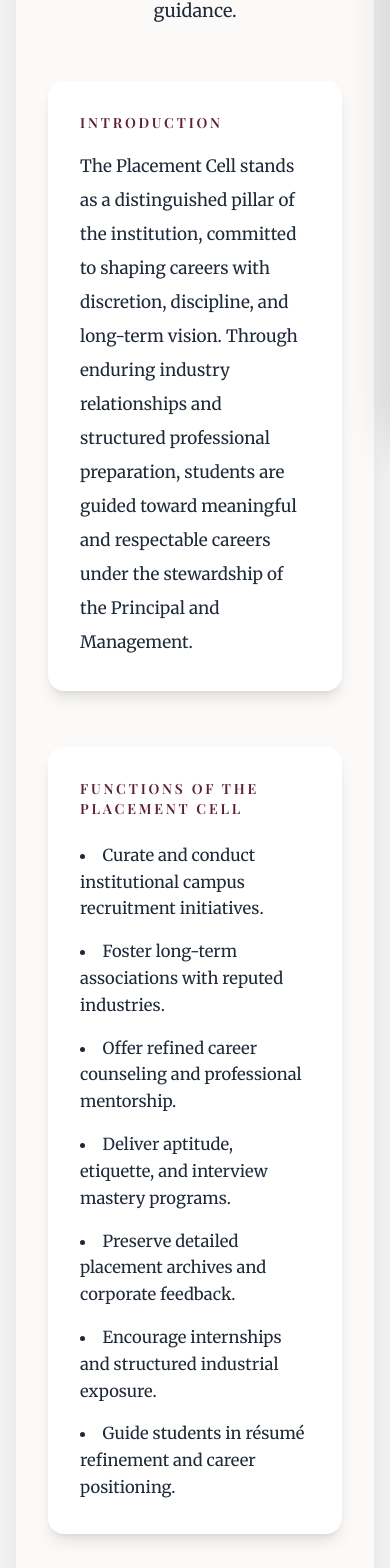
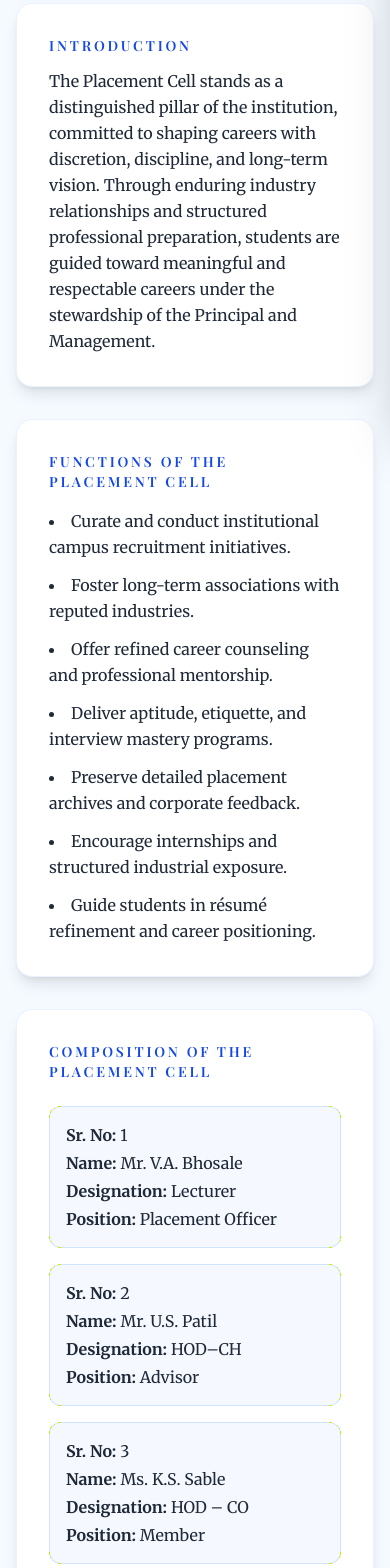
Before and after one commit to addi4109/S-P-S, a React (Vite) app: page /placement in a window 390 px wide. Shown: the part 419-1987 px from the top of the page. Built offline with nearby package versions, Linux system fonts and the light colour scheme; no server answers; a web font is replaced by a local one.

Commit message:
Update background colors and cards for About, Principal Desk, and Placement pages

```diff
--- a/src/pages/Placement.jsx
+++ b/src/pages/Placement.jsx
@@ -3,18 +3,18 @@ import { usePageContent } from '../hooks/usePageContent'
 
 export default function Placement() {
   usePageTitle('Placement')
-  const { t, img, tList } = usePageContent('placement')
+  const { t, img } = usePageContent('placement')
 
   return (
-    <>
-      <div className="bg-neutral-100 py-16 px-4 md:px-16 mt-20 md:mt-28">
-        <div className="max-w-6xl mx-auto bg-[#fbfaf8] rounded-xl shadow-[0_12px_40px_rgba(0,0,0,0.08)] p-8 md:p-16">
-          <div className="text-center mb-14 fade-section show">
-            <h1 className="text-4xl md:text-5xl font-serif font-medium tracking-wide text-[#3b0f1e]">
+    <section className="bg-[#f4faff] min-h-screen pt-28 pb-16 px-4 md:px-12 text-gray-800">
+      <div className="max-w-5xl mx-auto space-y-8">
+        {/* Hero */}
+        <div className="bg-white rounded-2xl shadow-xl border border-blue-100/60 p-8 md:p-12 text-center">
+          <h1 className="text-3xl md:text-5xl font-serif font-bold text-blue-950 tracking-wide">
             {t('heroTitle', 'College Placement Cell')}
           </h1>
-            <div className="w-28 h-[1.5px] bg-[#c2a36c] mx-auto my-5" />
-            <p className="text-gray-700 max-w-3xl mx-auto leading-relaxed text-lg">
+          <div className="w-24 h-1 bg-blue-600 mx-auto my-4 rounded-full" />
+          <p className="text-gray-700 max-w-3xl mx-auto leading-relaxed text-base md:text-lg">
             {t(
               'heroSubtitle',
               'Cultivating professional excellence through heritage values, strategic industry alliances, and refined career guidance.'
@@ -22,21 +22,25 @@ export default function Placement() {
           </p>
         </div>
 
-          <section className="fade-section mb-14 bg-white shadow-lg rounded-2xl p-8 show">
-            <h2 className="text-sm font-semibold uppercase tracking-[0.2em] text-[#5b1f2e] mb-4">{t('introHeading', 'Introduction')}</h2>
-            <p className="text-gray-800 leading-loose text-[17px]">
+        {/* Intro */}
+        <div className="bg-white rounded-2xl shadow-lg border border-blue-100/60 p-8 md:p-10">
+          <h2 className="text-sm font-semibold uppercase tracking-[0.2em] text-blue-700 mb-3">
+            {t('introHeading', 'Introduction')}
+          </h2>
+          <p className="text-gray-700 leading-relaxed text-base md:text-lg">
             {t(
               'introPara',
               'The Placement Cell stands as a distinguished pillar of the institution, committed to shaping careers with discretion, discipline, and long-term vision. Through enduring industry relationships and structured professional preparation, students are guided toward meaningful and respectable careers under the stewardship of the Principal and Management.'
             )}
           </p>
-          </section>
+        </div>
 
-          <section className="fade-section mb-16 bg-white shadow-lg rounded-2xl p-8">
-            <h2 className="text-sm font-semibold uppercase tracking-[0.2em] text-[#5b1f2e] mb-6">
+        {/* Functions */}
+        <div className="bg-white rounded-2xl shadow-lg border border-blue-100/60 p-8 md:p-10">
+          <h2 className="text-sm font-semibold uppercase tracking-[0.2em] text-blue-700 mb-4">
             {t('functionsHeading', 'Functions of the Placement Cell')}
           </h2>
-            <ul className="space-y-4 text-gray-800 leading-relaxed list-disc list-inside text-[16.5px]">
+          <ul className="space-y-3 text-gray-700 leading-relaxed list-disc list-inside text-base md:text-lg">
             <li>{t('function1', 'Curate and conduct institutional campus recruitment initiatives.')}</li>
             <li>{t('function2', 'Foster long-term associations with reputed industries.')}</li>
             <li>{t('function3', 'Offer refined career counseling and professional mentorship.')}</li>
@@ -45,44 +49,45 @@ export default function Placement() {
             <li>{t('function6', 'Encourage internships and structured industrial exposure.')}</li>
             <li>{t('function7', 'Guide students in résumé refinement and career positioning.')}</li>
           </ul>
-          </section>
+        </div>
 
-          <section className="fade-section mb-16 bg-white shadow-lg rounded-2xl p-8">
-            <h2 className="text-sm font-semibold uppercase tracking-[0.2em] text-[#5b1f2e] mb-6">
+        {/* Composition */}
+        <div className="bg-white rounded-2xl shadow-lg border border-blue-100/60 p-8 md:p-10">
+          <h2 className="text-sm font-semibold uppercase tracking-[0.2em] text-blue-700 mb-6">
             {t('compositionHeading', 'Composition of the Placement Cell')}
           </h2>
-            <div className="hidden md:block overflow-x-auto border border-[#e6dcc8] rounded-lg bg-white">
+          <div className="hidden md:block overflow-x-auto border border-blue-200/60 rounded-xl bg-white">
             <table className="w-full text-sm text-gray-800">
-                <thead className="bg-[#f3efe7] text-[#3b0f1e]">
+              <thead className="bg-blue-50 text-blue-950 font-serif">
                 <tr>
-                    <th className="px-6 py-4 text-left font-medium">{t('compCol1', 'Sr. No.')}</th>
-                    <th className="px-6 py-4 text-left font-medium">{t('compCol2', 'Name')}</th>
-                    <th className="px-6 py-4 text-left font-medium">{t('compCol3', 'Designation')}</th>
-                    <th className="px-6 py-4 text-left font-medium">{t('compCol4', 'Position')}</th>
+                  <th className="px-6 py-4 text-left font-bold">{t('compCol1', 'Sr. No.')}</th>
+                  <th className="px-6 py-4 text-left font-bold">{t('compCol2', 'Name')}</th>
+                  <th className="px-6 py-4 text-left font-bold">{t('compCol3', 'Designation')}</th>
+                  <th className="px-6 py-4 text-left font-bold">{t('compCol4', 'Position')}</th>
                 </tr>
               </thead>
-                <tbody className="divide-y divide-[#eee6d6]">
-                  <tr className="hover:bg-[#faf7f2] transition-colors duration-300">
+              <tbody className="divide-y divide-blue-100">
+                <tr className="hover:bg-blue-50/50 transition-colors duration-200">
                   <td className="px-6 py-4">{t('compRow1Col1', '1')}</td>
-                    <td className="px-6 py-4 font-medium">{t('compRow1Col2', 'Mr. V.A. Bhosale')}</td>
+                  <td className="px-6 py-4 font-semibold text-gray-900">{t('compRow1Col2', 'Mr. V.A. Bhosale')}</td>
                   <td className="px-6 py-4">{t('compRow1Col3', 'Lecturer')}</td>
-                    <td className="px-6 py-4">{t('compRow1Col4', 'Placement Officer')}</td>
+                  <td className="px-6 py-4 font-medium text-blue-700">{t('compRow1Col4', 'Placement Officer')}</td>
                 </tr>
-                  <tr className="hover:bg-[#faf7f2] transition-colors duration-300">
+                <tr className="hover:bg-blue-50/50 transition-colors duration-200">
                   <td className="px-6 py-4">{t('compRow2Col1', '2')}</td>
-                    <td className="px-6 py-4 font-medium">{t('compRow2Col2', 'Mr. U.S. Patil')}</td>
+                  <td className="px-6 py-4 font-semibold text-gray-900">{t('compRow2Col2', 'Mr. U.S. Patil')}</td>
                   <td className="px-6 py-4">{t('compRow2Col3', 'HOD–CH')}</td>
-                    <td className="px-6 py-4">{t('compRow2Col4', 'Advisor')}</td>
+                  <td className="px-6 py-4 font-medium text-blue-700">{t('compRow2Col4', 'Advisor')}</td>
                 </tr>
-                  <tr className="hover:bg-[#faf7f2] transition-colors duration-300">
+                <tr className="hover:bg-blue-50/50 transition-colors duration-200">
                   <td className="px-6 py-4">{t('compRow3Col1', '3')}</td>
-                    <td className="px-6 py-4 font-medium">{t('compRow3Col2', 'Ms. K.S. Sable')}</td>
+                  <td className="px-6 py-4 font-semibold text-gray-900">{t('compRow3Col2', 'Ms. K.S. Sable')}</td>
                   <td className="px-6 py-4">{t('compRow3Col3', 'HOD – CO')}</td>
                   <td className="px-6 py-4">{t('compRow3Col4', 'Member')}</td>
                 </tr>
-                  <tr className="hover:bg-[#faf7f2] transition-colors duration-300">
+                <tr className="hover:bg-blue-50/50 transition-colors duration-200">
                   <td className="px-6 py-4">{t('compRow4Col1', '4')}</td>
-                    <td className="px-6 py-4 font-medium">{t('compRow4Col2', 'Mrs. A.T. Salunkhe')}</td>
+                  <td className="px-6 py-4 font-semibold text-gray-900">{t('compRow4Col2', 'Mrs. A.T. Salunkhe')}</td>
                   <td className="px-6 py-4">{t('compRow4Col3', 'HOD – ENTC')}</td>
                   <td className="px-6 py-4">{t('compRow4Col4', 'Member')}</td>
                 </tr>
@@ -90,85 +95,53 @@ export default function Placement() {
             </table>
           </div>
 
-            <div className="md:hidden space-y-5 max-w-md mx-auto">
-              <div className="fade-section bg-[#fdfaf7] border border-[#e6dcc8] rounded-xl p-5 shadow-md transition-all duration-500 hover:shadow-lg hover:-translate-y-1">
-                <p>
-                  <span className="font-medium">{t('mobileCol1', 'Sr. No:')}</span> {t('compRow1Col1', '1')}
-                </p>
-                <p>
-                  <span className="font-medium">{t('mobileCol2', 'Name:')}</span> {t('compRow1Col2', 'Mr. V.A. Bhosale')}
-                </p>
-                <p>
-                  <span className="font-medium">{t('mobileCol3', 'Designation:')}</span> {t('compRow1Col3', 'Lecturer')}
-                </p>
-                <p>
-                  <span className="font-medium">{t('mobileCol4', 'Position:')}</span> {t('compRow1Col4', 'Placement Officer')}
-                </p>
+          <div className="md:hidden space-y-4">
+            <div className="bg-blue-50/60 border border-blue-200/70 rounded-xl p-4 space-y-1">
+              <p><span className="font-semibold text-gray-900">{t('mobileCol1', 'Sr. No:')}</span> {t('compRow1Col1', '1')}</p>
+              <p><span className="font-semibold text-gray-900">{t('mobileCol2', 'Name:')}</span> {t('compRow1Col2', 'Mr. V.A. Bhosale')}</p>
+              <p><span className="font-semibold text-gray-900">{t('mobileCol3', 'Designation:')}</span> {t('compRow1Col3', 'Lecturer')}</p>
+              <p><span className="font-semibold text-gray-900">{t('mobileCol4', 'Position:')}</span> {t('compRow1Col4', 'Placement Officer')}</p>
             </div>
-              <div className="fade-section bg-[#fdfaf7] border border-[#e6dcc8] rounded-xl p-5 shadow-md transition-all duration-500 hover:shadow-lg hover:-translate-y-1">
-                <p>
-                  <span className="font-medium">{t('mobileCol1', 'Sr. No:')}</span> {t('compRow2Col1', '2')}
-                </p>
-                <p>
-                  <span className="font-medium">{t('mobileCol2', 'Name:')}</span> {t('compRow2Col2', 'Mr. U.S. Patil')}
-                </p>
-                <p>
-                  <span className="font-medium">{t('mobileCol3', 'Designation:')}</span> {t('compRow2Col3', 'HOD–CH')}
-                </p>
-                <p>
-                  <span className="font-medium">{t('mobileCol4', 'Position:')}</span> {t('compRow2Col4', 'Advisor')}
-                </p>
+            <div className="bg-blue-50/60 border border-blue-200/70 rounded-xl p-4 space-y-1">
+              <p><span className="font-semibold text-gray-900">{t('mobileCol1', 'Sr. No:')}</span> {t('compRow2Col1', '2')}</p>
+              <p><span className="font-semibold text-gray-900">{t('mobileCol2', 'Name:')}</span> {t('compRow2Col2', 'Mr. U.S. Patil')}</p>
+              <p><span className="font-semibold text-gray-900">{t('mobileCol3', 'Designation:')}</span> {t('compRow2Col3', 'HOD–CH')}</p>
+              <p><span className="font-semibold text-gray-900">{t('mobileCol4', 'Position:')}</span> {t('compRow2Col4', 'Advisor')}</p>
             </div>
-              <div className="fade-section bg-[#fdfaf7] border border-[#e6dcc8] rounded-xl p-5 shadow-md transition-all duration-500 hover:shadow-lg hover:-translate-y-1">
-                <p>
-                  <span className="font-medium">{t('mobileCol1', 'Sr. No:')}</span> {t('compRow3Col1', '3')}
-                </p>
-                <p>
-                  <span className="font-medium">{t('mobileCol2', 'Name:')}</span> {t('compRow3Col2', 'Ms. K.S. Sable')}
-                </p>
-                <p>
-                  <span className="font-medium">{t('mobileCol3', 'Designation:')}</span> {t('compRow3Col3', 'HOD – CO')}
-                </p>
-                <p>
-                  <span className="font-medium">{t('mobileCol4', 'Position:')}</span> {t('compRow3Col4', 'Member')}
-                </p>
+            <div className="bg-blue-50/60 border border-blue-200/70 rounded-xl p-4 space-y-1">
+              <p><span className="font-semibold text-gray-900">{t('mobileCol1', 'Sr. No:')}</span> {t('compRow3Col1', '3')}</p>
+              <p><span className="font-semibold text-gray-900">{t('mobileCol2', 'Name:')}</span> {t('compRow3Col2', 'Ms. K.S. Sable')}</p>
+              <p><span className="font-semibold text-gray-900">{t('mobileCol3', 'Designation:')}</span> {t('compRow3Col3', 'HOD – CO')}</p>
+              <p><span className="font-semibold text-gray-900">{t('mobileCol4', 'Position:')}</span> {t('compRow3Col4', 'Member')}</p>
             </div>
-              <div className="fade-section bg-[#fdfaf7] border border-[#e6dcc8] rounded-xl p-5 shadow-md transition-all duration-500 hover:shadow-lg hover:-translate-y-1">
-                <p>
-                  <span className="font-medium">{t('mobileCol1', 'Sr. No:')}</span> {t('compRow4Col1', '4')}
-                </p>
-                <p>
-                  <span className="font-medium">{t('mobileCol2', 'Name:')}</span> {t('compRow4Col2', 'Mrs. A.T. Salunkhe')}
-                </p>
-                <p>
-                  <span className="font-medium">{t('mobileCol3', 'Designation:')}</span> {t('compRow4Col3', 'HOD – ENTC')}
-                </p>
-                <p>
-                  <span className="font-medium">{t('mobileCol4', 'Position:')}</span> {t('compRow4Col4', 'Member')}
-                </p>
+            <div className="bg-blue-50/60 border border-blue-200/70 rounded-xl p-4 space-y-1">
+              <p><span className="font-semibold text-gray-900">{t('mobileCol1', 'Sr. No:')}</span> {t('compRow4Col1', '4')}</p>
+              <p><span className="font-semibold text-gray-900">{t('mobileCol2', 'Name:')}</span> {t('compRow4Col2', 'Mrs. A.T. Salunkhe')}</p>
+              <p><span className="font-semibold text-gray-900">{t('mobileCol3', 'Designation:')}</span> {t('compRow4Col3', 'HOD – ENTC')}</p>
+              <p><span className="font-semibold text-gray-900">{t('mobileCol4', 'Position:')}</span> {t('compRow4Col4', 'Member')}</p>
             </div>
           </div>
-          </section>
+        </div>
 
-          <section className="fade-section bg-white shadow-lg rounded-2xl p-8">
-            <h2 className="text-sm font-semibold uppercase tracking-[0.2em] text-[#5b1f2e] mb-4">
+        {/* Support */}
+        <div className="bg-white rounded-2xl shadow-lg border border-blue-100/60 p-8 md:p-10">
+          <h2 className="text-sm font-semibold uppercase tracking-[0.2em] text-blue-700 mb-3">
             {t('supportHeading', 'Student Placement Support')}
           </h2>
-            <p className="text-gray-800 leading-loose text-[17px]">
+          <p className="text-gray-700 leading-relaxed text-base md:text-lg">
             {t(
               'supportPara1',
               'Every student of Satara Polytechnic, Satara is entitled to discreet, professional placement guidance through the Placement Cell. Active participation in training programs and placement initiatives is strongly encouraged.'
             )}
           </p>
-            <p className="text-gray-800 mt-4 leading-loose text-[17px]">
+          <p className="text-gray-700 mt-3 leading-relaxed text-base md:text-lg">
             {t(
               'supportPara2',
               'Students may approach the Placement Officer via the college office for career consultations and placement-related matters.'
             )}
           </p>
-          </section>
         </div>
       </div>
-    </>
+    </section>
   )
 }
--- a/src/pages/PrincipalDesk.jsx
+++ b/src/pages/PrincipalDesk.jsx
@@ -6,44 +6,48 @@ export default function PrincipalDesk() {
   const { t, img } = usePageContent('principalDesk')
 
   return (
-    <section className="bg-[#f8f6f2] py-16 px-6 md:px-20 mt-20 mb-20">
-      <div className="max-w-6xl mx-auto">
-        <div className="text-center mb-14">
-          <h1 className="text-4xl md:text-5xl font-serif text-gray-900 tracking-wide">
+    <section className="bg-[#f4faff] min-h-screen pt-28 pb-16 px-4 md:px-12 text-gray-800">
+      <div className="max-w-5xl mx-auto bg-white rounded-2xl shadow-xl border border-blue-100/60 p-8 md:p-14">
+        <div className="text-center mb-10">
+          <h1 className="text-3xl md:text-5xl font-serif font-bold text-blue-950 tracking-wide">
             {t('heroHeading', 'Principal’s Desk')}
           </h1>
-          <div className="w-24 h-0.5 bg-gray-700 mx-auto mt-4" />
+          <div className="w-24 h-1 bg-blue-600 mx-auto mt-4 rounded-full" />
         </div>
-        <div className="grid md:grid-cols-2 gap-14 items-center">
+        <div className="grid md:grid-cols-2 gap-10 items-center">
           <div className="flex justify-center">
-            <div className="bg-white p-3 shadow-lg">
+            <div className="bg-white p-3 shadow-md rounded-2xl border border-blue-100">
               <img
                 alt={t('principalAlt', 'Principal')}
-                className="w-72 h-96 object-cover"
+                className="w-72 h-96 object-cover rounded-xl"
                 src={img('principalImage', '/assets/images/principal.jpg')}
                 loading="lazy"
               />
             </div>
           </div>
           <div className="text-gray-800">
-            <h2 className="text-2xl font-serif mb-6">{t('sectionHeading', 'Message from the Principal')}</h2>
-            <p className="leading-relaxed mb-5 text-lg">
+            <h2 className="text-2xl font-serif font-bold text-blue-950 mb-4">
+              {t('sectionHeading', 'Message from the Principal')}
+            </h2>
+            <p className="leading-relaxed mb-4 text-base md:text-lg text-gray-700">
               {t('message1', 'Welcome to our institution, a place where tradition meets excellence and education is shaped with values, discipline, and integrity. Our college stands as a pillar of academic distinction, nurturing young minds to become responsible professionals and conscientious citizens.')}
             </p>
-            <p className="leading-relaxed mb-5 text-lg">
+            <p className="leading-relaxed mb-4 text-base md:text-lg text-gray-700">
               {t('message2', 'We believe education is not merely the acquisition of knowledge, but the cultivation of character, leadership, and lifelong learning. Through dedicated faculty, modern infrastructure, and a student-centered approach, we strive to prepare our students for global challenges.')}
             </p>
-            <p className="leading-relaxed mb-8 text-lg">
+            <p className="leading-relaxed mb-6 text-base md:text-lg text-gray-700">
               {t('message3', 'I invite you to be a part of our academic journey and experience an environment that inspires growth, innovation, and excellence.')}
             </p>
-            <div className="border-t border-gray-400 pt-6">
-              <p className="font-serif text-xl text-gray-900">{t('principalName', 'Mr. A. V. Gaikwad')}</p>
-              <p className="text-sm text-gray-600 tracking-wide">
+            <div className="border-t border-blue-200/80 pt-6">
+              <p className="font-serif font-bold text-xl text-blue-950">
+                {t('principalName', 'Mr. A. V. Gaikwad')}
+              </p>
+              <p className="text-sm font-medium text-gray-600 tracking-wide mt-1">
                 {t('principalQualification', 'ME (Mechanical)')}
                 <br />
                 {t('principalTitle', 'Principal')}
               </p>
-              <p className="text-sm text-gray-600">{t('principalInstitution', 'Satara Polytechnic Satara')}</p>
+              <p className="text-sm text-gray-500">{t('principalInstitution', 'Satara Polytechnic Satara')}</p>
             </div>
           </div>
         </div>
```
Also changed, not shown: src/pages/About.jsx (+59 -29 lines). Lines whose indentation alone changed are shown as unchanged.
